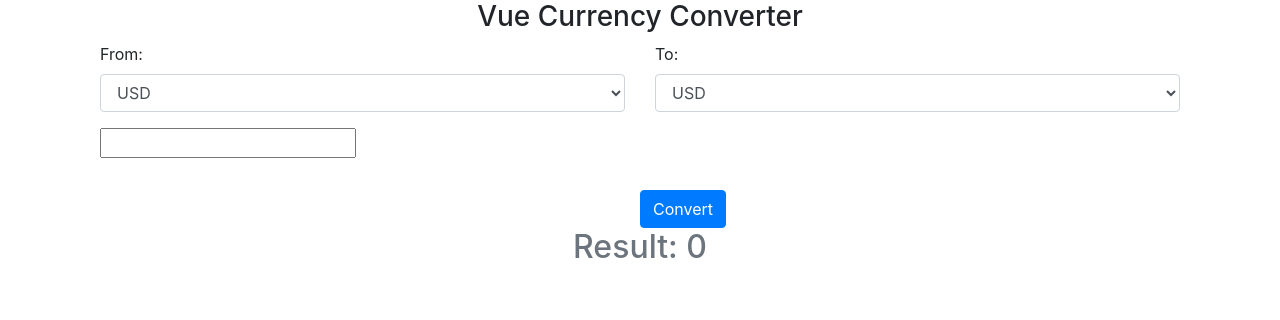
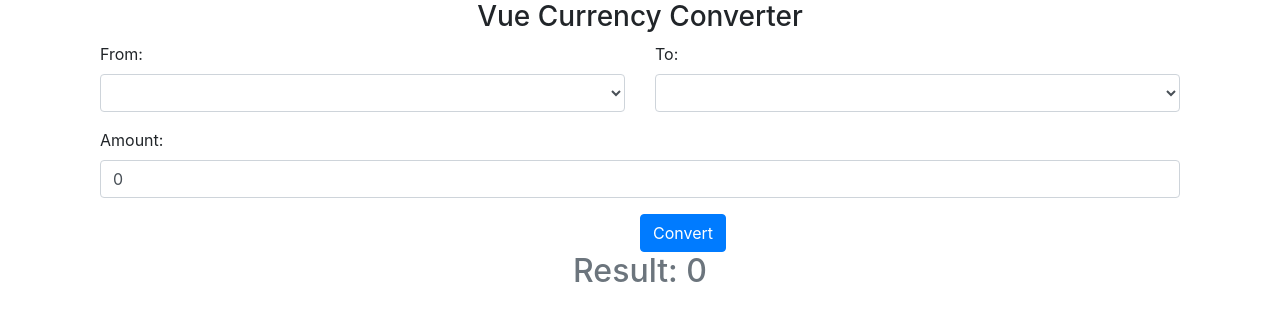
Before and after one commit to theafolayan/vue-currency-converter, a plain HTML site: page index.html in a window 1280 px wide. Drawn offline with nearby package versions, Linux system fonts and the light colour scheme; no server answers.

Commit message:
values can be gotten and communicated with the API

```diff
--- a/app.js
+++ b/app.js
@@ -1,12 +1,20 @@
 new Vue({
     el: '#app',
     data: {
-        currencies: {}
+        currencies: {},
+        amount: 0,
+        from: '',
+        to: ''
     },
     mounted(){
 
         this.getCurrencies();
 
+    },
+    computed: {
+ formattedCurrencies(){
+     return Object.values(this.currencies);
+ }
     },
     methods: {
             getCurrencies(){
--- a/index.html
+++ b/index.html
@@ -1,6 +1,7 @@
 <!DOCTYPE html>
 <html lang="en">
 <head>
+
 <meta charset="UTF-8">
 <meta name="viewport" content="width=device-width, initial-scale=1.0">
 <meta http-equiv="X-UA-Compatible" content="ie=edge">
@@ -20,34 +21,36 @@
 <div class="row">
     <div class=" col-sm form-group">
         <label for="exampleFormControlSelect1">From: </label>
-        <select class="form-control" id="exampleFormControlSelect1">
-        <option>USD</option>
-        <option>EUR</option>
-        <option>NGN</option>
-        <option>YEN</option>
-        <option>BTC</option>
+        <select v-model='from' class="form-control" id="exampleFormControlSelect1">
+        <option :value ='currency.id' v-for ='currency in formattedCurrencies'>
+            {{ currency.currencyName}}
+        </option>
+
         </select>
     </div>
     <div class=" col-sm form-group">
         <label for="exampleFormControlSelect1">To: </label>
-        <select class="form-control" id="exampleFormControlSelect1">
-        <option>USD</option>
-        <option>EUR</option>
-        <option>NGN</option>
-        <option>YEN</option>
-        <option>BTC</option>
+        <select v-model='to' class="form-control" id="exampleFormControlSelect1">
+        <option :value ='currency.id' v-for ='currency in formattedCurrencies'> {{ currency.currencyName}} </option>
+
         </select>
     </div>
 
 
 </div>
 
-<div class="form-group">
-    <input type="number" class = form-group name="" id="">
+
+<div class="row">
+        <div class=" col-sm form-group">
+                <label for="exampleFormControlSelect1">Amount: </label>
+                <input v-model='amount' class="form-control" id="exampleFormControlSelect1">
+
+            </div>
+    <button class="align-self-center btn btn-primary"> Convert</button>
+    </div>
+
 </div>
-</div>
-                <button class="align-self-center btn btn-primary"> Convert</button>
-                <br>
+
 
                 <h2 class="text-center text-muted"> Result: 0 </h2>
 </div>
```
